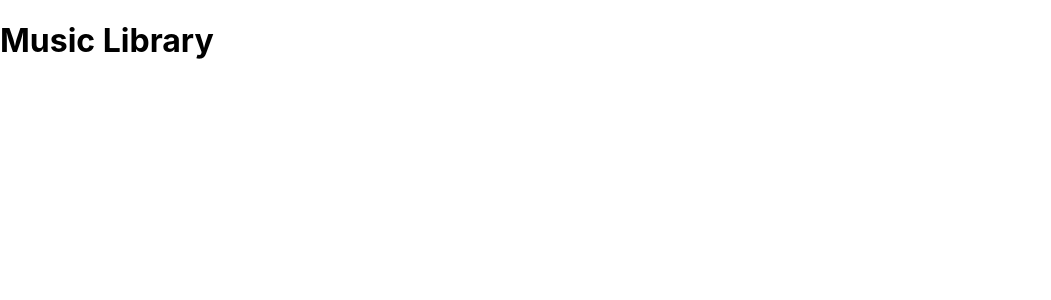
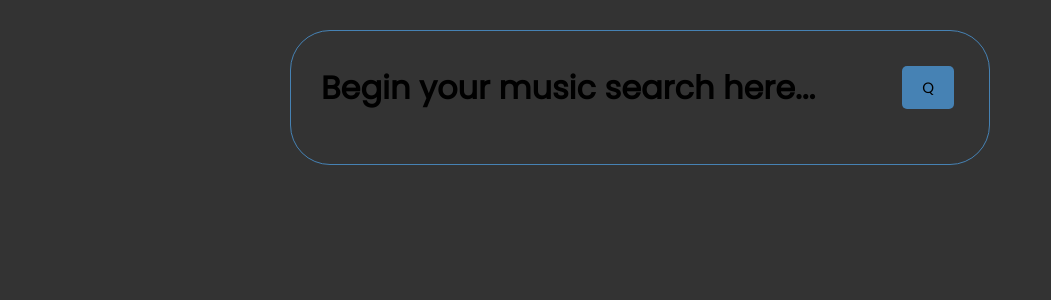
Before and after one commit to Osc-53215/MusicProj, a React (Create React App) app in the folder dcc-library/: page / in a window 1280 px wide. Shown: the top 300 px of the page, without its empty margins (0-1051 px from the left). Built offline with nearby package versions, Linux system fonts and the light colour scheme.

Commit message:
Added styling to the webpage and button to search through music

```diff
--- a/dcc-library/src/components/Header.js
+++ b/dcc-library/src/components/Header.js
@@ -3,14 +3,15 @@ import PropTypes from 'prop-types';
 
 const Header = ({title}) => {
     return (
-        <header>
+        <header className ='header'>
             <h1>{title}</h1>
+            <button className = 'btn'>Q</button>
         </header>
     )
 }
 
 Header.defaultProps = {
-    title: 'Music Library',
+    title: 'Begin your music search here...',
 }
 
 export default Header
--- a/dcc-library/src/index.css
+++ b/dcc-library/src/index.css
@@ -1,13 +1,56 @@
-body {
+@import url('https://fonts.googleapis.com/css2?family=Poppins:wght@300;400&display=swap');
+
+* {
+  box-sizing: border-box;
   margin: 0;
-  font-family: -apple-system, BlinkMacSystemFont, 'Segoe UI', 'Roboto', 'Oxygen',
-    'Ubuntu', 'Cantarell', 'Fira Sans', 'Droid Sans', 'Helvetica Neue',
-    sans-serif;
-  -webkit-font-smoothing: antialiased;
-  -moz-osx-font-smoothing: grayscale;
+  padding: 0;
 }
 
-code {
-  font-family: source-code-pro, Menlo, Monaco, Consolas, 'Courier New',
-    monospace;
+body {
+  font-family: 'Poppins', sans-serif;
+  background-color: rgb(51, 51, 51);
 }
+
+.container {
+  max-width: 700px;
+  margin: 30px auto;
+  overflow: auto;
+  min-height: 100px;
+  border: 1px solid steelblue;
+  padding: 30px;
+  border-radius: 40px;
+}
+
+.header {
+  display: flex;
+  justify-content: space-between;
+  align-items: center;
+  margin-bottom: 20px;
+}
+
+.btn {
+  display: inline-block;
+  background: steelblue;
+  color: black;
+  border: none;
+  padding: 10px 20px;
+  margin: 5px;
+  border-radius: 5px;
+  cursor: pointer;
+  text-decoration: none;
+  font-size: 15px;
+  font-family: inherit;
+}
+
+.btn:focus {
+  outline: none;
+}
+
+.btn:active {
+  transform: scale(0.98);
+}
+
+.btn-block {
+  display: block;
+  width: 100%;
+}
```
Also changed, not shown: dcc-library/src/components/MusicLibrary.js (added).
